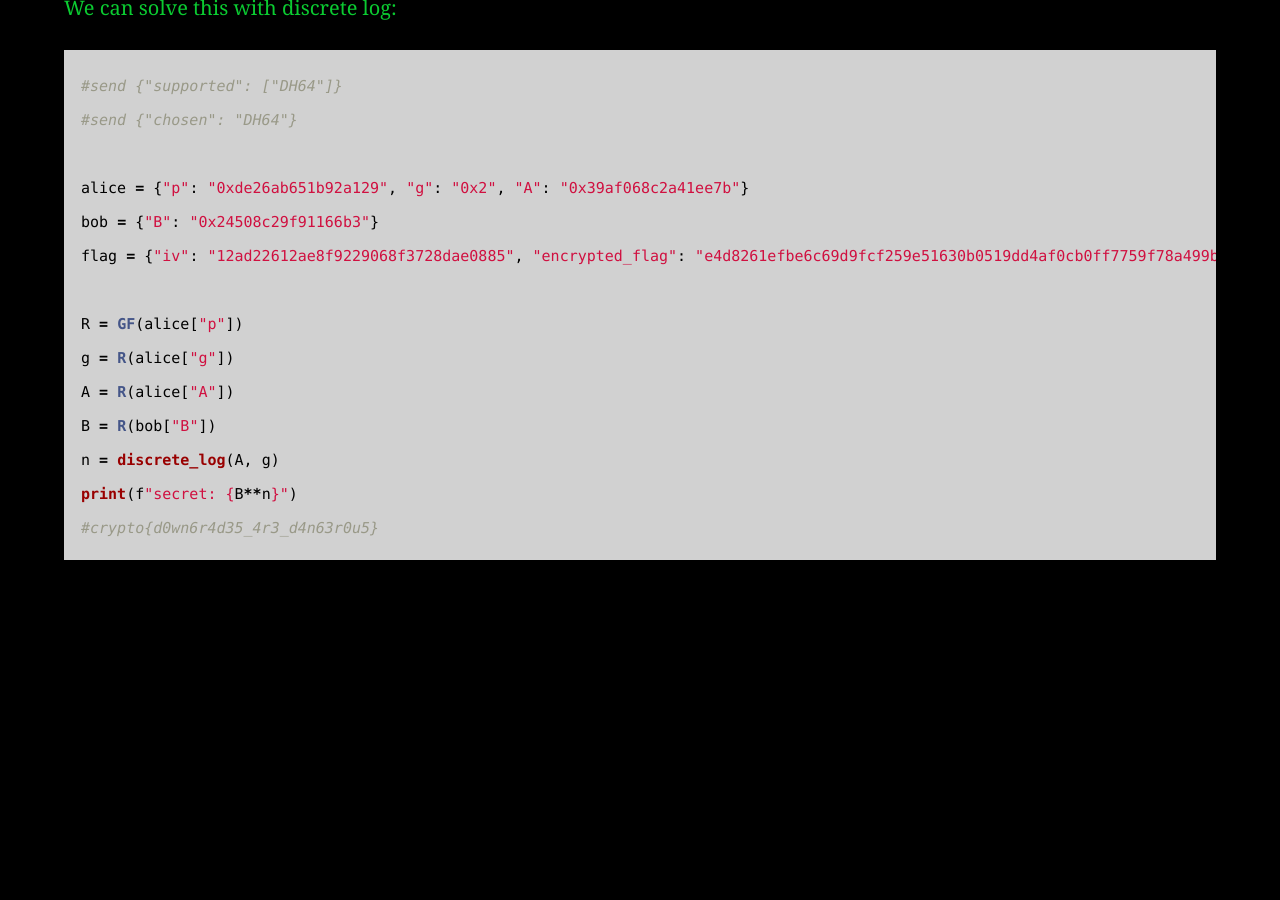
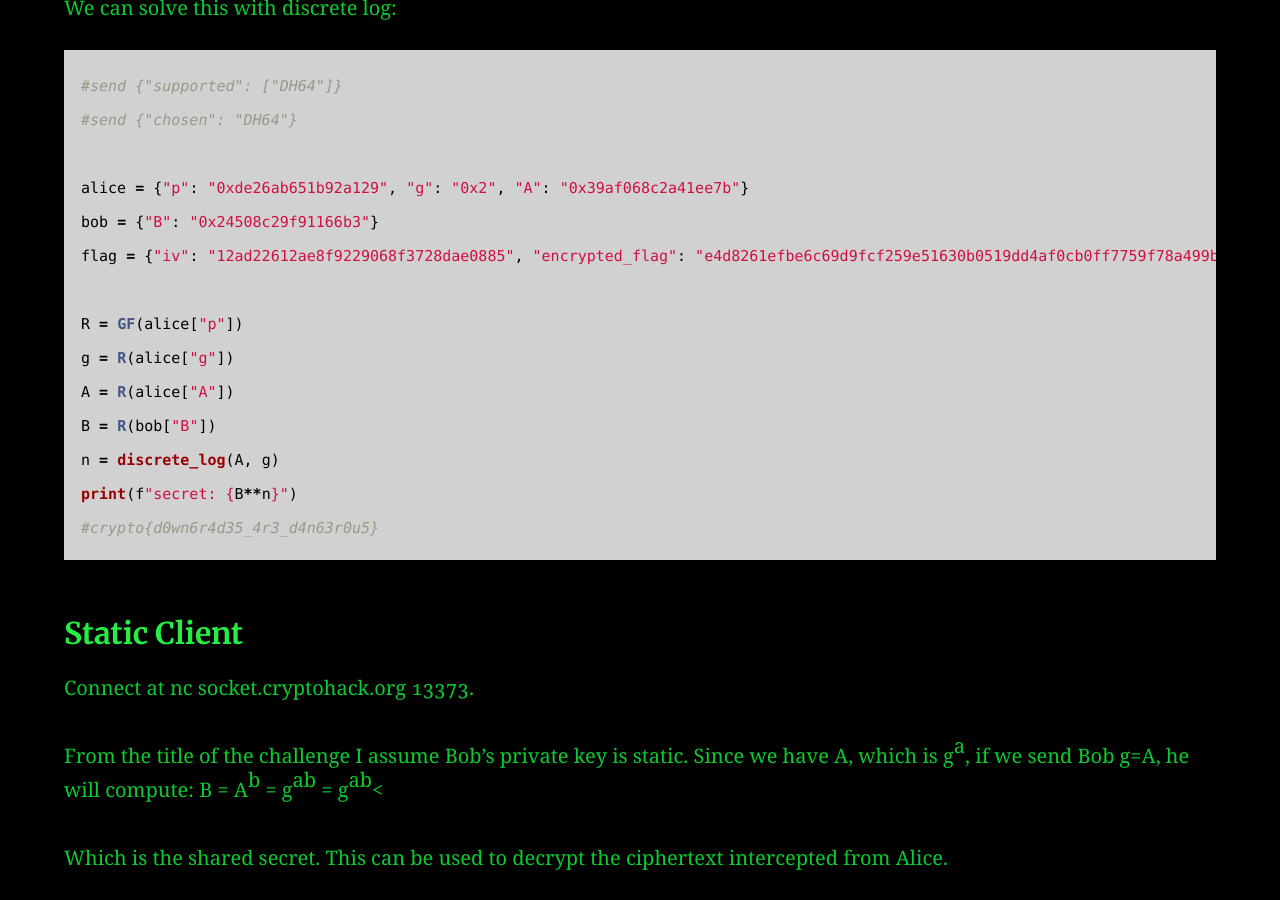
Before and after one commit to AC01010/Connor-McCartney.github.io, a Jekyll site: the page built from _posts/2005-01-9-CryptohackDIFFIEmaninthemiddle.md, in a window 1280 px wide and 900 px high, scrolled down 596 px. Built offline with Jekyll 4.4.1, drawn with Linux system fonts in a browser that asks for light colours; before the commit the page ends 1190 px from its top, so only the background shows below that.

Commit message:
Update 2005-01-9-CryptohackDIFFIEmaninthemiddle.md

````diff
--- a/_posts/2005-01-9-CryptohackDIFFIEmaninthemiddle.md
+++ b/_posts/2005-01-9-CryptohackDIFFIEmaninthemiddle.md
@@ -38,3 +38,12 @@ n = discrete_log(A, g)
 print(f"secret: {B**n}")
 #crypto{d0wn6r4d35_4r3_d4n63r0u5}
 ```
+
+### Static Client
+
+Connect at nc socket.cryptohack.org 13373.
+
+From the title of the challenge I assume Bob's private key is static. Since we have A, which is g<sup>a</sup>, if we send Bob g=A, he will compute:
+B = A<sup>b</sup> = g<sup>a</sup><sup>b</sup> = g<sup>ab</sup>< <br>
+
+Which is the shared secret. This can be used to decrypt the ciphertext intercepted from Alice.
````
